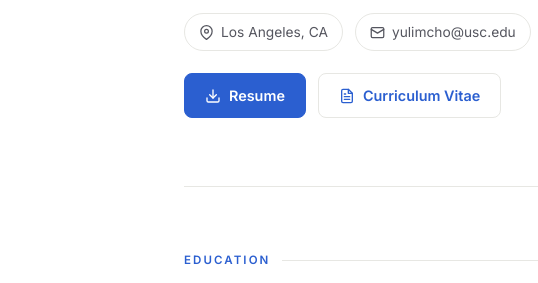
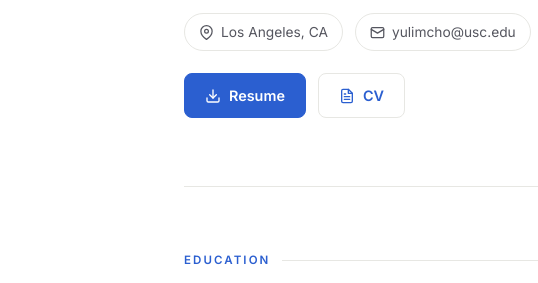
Before and after one commit to yulimjchoi/yulimjchoi.github.io, a plain HTML site: page index.html in a window 1280 px wide. Shown: the part 466-749 px from the top of the page, 0-538 px from the left. Drawn offline with Linux system fonts and the light colour scheme.

Commit message:
Change 'Curriculum Vitae' text to 'CV'

```diff
--- a/index.html
+++ b/index.html
@@ -333,7 +333,7 @@
         </a>
         <a class="btn btn-outline" href="cv.pdf" target="_blank" rel="noopener">
           <svg viewBox="0 0 24 24" fill="none" stroke="currentColor" stroke-width="2" stroke-linecap="round" stroke-linejoin="round"><path d="M14 2H6a2 2 0 0 0-2 2v16a2 2 0 0 0 2 2h12a2 2 0 0 0 2-2V8z"/><path d="M14 2v6h6"/><path d="M16 13H8M16 17H8M10 9H8"/></svg>
-          Curriculum Vitae
+          CV
         </a>
       </div>
     </div>
```
